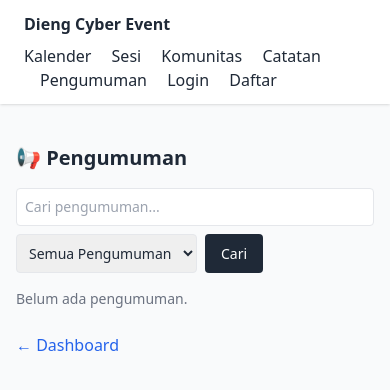
After one commit to FaizRisqi/dieng-event, a Flask app: page /pengumuman/ in a window 390 px wide. The commit adds this page. Shown: the top 390 px of the page. Run offline with Flask 3, Linux system fonts and the light colour scheme; some libraries are stand-ins or nearby versions.

Commit message:
feat: pengumuman umum dan per komunitas, pin, filter, dashboard

```diff
--- a/app/__init__.py
+++ b/app/__init__.py
@@ -62,4 +62,7 @@ def create_app():
     from app.routes.profil import bp as profil_bp
     app.register_blueprint(profil_bp)
 
+    from app.routes.pengumuman import bp as pengumuman_bp
+    app.register_blueprint(pengumuman_bp)
+
     return app
--- /dev/null
+++ b/app/routes/pengumuman.py
@@ -0,0 +1,170 @@
+from flask import Blueprint, render_template, request, redirect, url_for, flash, abort
+from flask_login import current_user, login_required
+from app import db
+from app.models import Pengumuman, Community, CommunityMember
+
+bp = Blueprint("pengumuman", __name__, url_prefix="/pengumuman")
+
+
+def staff():
+    return current_user.is_authenticated and current_user.role in ("admin", "mentor")
+
+
+def komunitas_dikelola():
+    if not current_user.is_authenticated:
+        return []
+    if current_user.role in ("admin", "mentor"):
+        return Community.query.order_by(Community.nama).all()
+    return (
+        Community.query.join(CommunityMember)
+        .filter(CommunityMember.user_id == current_user.id, CommunityMember.role == "pengurus")
+        .order_by(Community.nama)
+        .all()
+    )
+
+
+def bisa_baca(p):
+    if p.community_id is None:
+        return True
+    if staff():
+        return True
+    if not current_user.is_authenticated:
+        return False
+    return db.session.get(CommunityMember, (p.community_id, current_user.id)) is not None
+
+
+def bisa_kelola(p):
+    if not current_user.is_authenticated:
+        return False
+    if current_user.role == "admin" or p.created_by == current_user.id:
+        return True
+    if p.community_id:
+        m = db.session.get(CommunityMember, (p.community_id, current_user.id))
+        return bool(m and m.role == "pengurus")
+    return False
+
+
+@bp.route("/")
+def index():
+    q = request.args.get("q", "").strip()
+    cid = request.args.get("community_id", type=int)
+
+    query = Pengumuman.query
+    if q:
+        query = query.filter(
+            db.or_(Pengumuman.judul.ilike(f"%{q}%"), Pengumuman.isi.ilike(f"%{q}%"))
+        )
+    if cid:
+        query = query.filter_by(community_id=cid)
+
+    # Urutkan: pin terlebih dahulu (desc), lalu created_at (desc)
+    semua = query.order_by(Pengumuman.pin.desc(), Pengumuman.created_at.desc()).all()
+    daftar = [p for p in semua if bisa_baca(p)]
+
+    bisa_buat = bool(staff() or komunitas_dikelola())
+    komunitas = Community.query.order_by(Community.nama).all()
+
+    return render_template(
+        "pengumuman.html",
+        daftar=daftar,
+        bisa_buat=bisa_buat,
+        komunitas=komunitas,
+        q=q,
+        cid=cid,
+        bisa_kelola=bisa_kelola,
+    )
+
+
+@bp.route("/new", methods=["GET", "POST"])
+@login_required
+def new():
+    pilihan = komunitas_dikelola()
+    if not staff() and not pilihan:
+        abort(403)
+
+    if request.method == "POST":
+        judul = request.form.get("judul", "").strip()
+        isi = request.form.get("isi", "").strip()
+        pin = bool(request.form.get("pin"))
+        cid = request.form.get("community_id") or None
+        cid = int(cid) if cid else None
+
+        if not judul or not isi:
+            flash("Judul dan isi pengumuman wajib diisi.", "error")
+        elif cid is None and not staff():
+            flash("Pengumuman umum hanya bisa dibuat oleh admin/mentor.", "error")
+        elif cid is not None and cid not in {c.id for c in pilihan}:
+            abort(403)
+        else:
+            p = Pengumuman(
+                judul=judul,
+                isi=isi,
+                pin=pin,
+                community_id=cid,
+                created_by=current_user.id,
+            )
+            db.session.add(p)
+            db.session.commit()
+            flash("Pengumuman berhasil dipublikasikan.", "success")
+            return redirect(url_for("pengumuman.index"))
+
+    return render_template("pengumuman_form.html", p=None, komunitas=pilihan, staff=staff())
+
+
+@bp.route("/<int:pid>/edit", methods=["GET", "POST"])
+@login_required
+def edit(pid):
+    p = db.get_or_404(Pengumuman, pid)
+    if not bisa_kelola(p):
+        abort(403)
+
+    pilihan = komunitas_dikelola()
+
+    if request.method == "POST":
+        judul = request.form.get("judul", "").strip()
+        isi = request.form.get("isi", "").strip()
+        pin = bool(request.form.get("pin"))
+        cid = request.form.get("community_id") or None
+        cid = int(cid) if cid else None
+
+        if not judul or not isi:
+            flash("Judul dan isi pengumuman wajib diisi.", "error")
+        elif cid is None and not staff():
+            flash("Pengumuman umum hanya bisa dibuat oleh admin/mentor.", "error")
+        elif cid is not None and cid not in {c.id for c in pilihan}:
+            abort(403)
+        else:
+            p.judul = judul
+            p.isi = isi
+            p.pin = pin
+            p.community_id = cid
+            db.session.commit()
+            flash("Pengumuman berhasil diperbarui.", "success")
+            return redirect(url_for("pengumuman.index"))
+
+    return render_template("pengumuman_form.html", p=p, komunitas=pilihan, staff=staff())
+
+
+@bp.route("/<int:pid>/delete", methods=["POST"])
+@login_required
+def delete(pid):
+    p = db.get_or_404(Pengumuman, pid)
+    if not bisa_kelola(p):
+        abort(403)
+    db.session.delete(p)
+    db.session.commit()
+    flash("Pengumuman dihapus.", "success")
+    return redirect(url_for("pengumuman.index"))
+
+
+@bp.route("/<int:pid>/pin", methods=["POST"])
+@login_required
+def toggle_pin(pid):
+    p = db.get_or_404(Pengumuman, pid)
+    if not bisa_kelola(p):
+        abort(403)
+    p.pin = not p.pin
+    db.session.commit()
+    status = "disematkan di atas" if p.pin else "batal disematkan"
+    flash(f"Pengumuman {status}.", "success")
+    return redirect(url_for("pengumuman.index"))
--- a/app/templates/base.html
+++ b/app/templates/base.html
@@ -17,6 +17,7 @@
       {% endif %}
       <a href="{{ url_for('communities.index') }}">Komunitas</a>
       <a href="{{ url_for('notes.index') }}">Catatan</a>
+      <a href="{{ url_for('pengumuman.index') }}">Pengumuman</a>
       {% if current_user.is_authenticated %}
         {% if current_user.role in ('admin', 'mentor') %}
           <a href="{{ url_for('rekap.index') }}">Rekap</a>
--- /dev/null
+++ b/app/templates/pengumuman.html
@@ -0,0 +1,77 @@
+{% extends "base.html" %}
+{% block title %}Pengumuman{% endblock %}
+{% block main_class %}max-w-3xl{% endblock %}
+{% block content %}
+<div class="flex justify-between items-center mb-4">
+  <h1 class="text-xl font-bold">📢 Pengumuman</h1>
+  {% if bisa_buat %}
+    <a href="{{ url_for('pengumuman.new') }}" class="bg-blue-600 text-white rounded px-4 py-2">+ Pengumuman</a>
+  {% endif %}
+</div>
+
+<form method="get" class="mb-4 flex flex-wrap gap-2">
+  <input name="q" placeholder="Cari pengumuman..." value="{{ q or '' }}"
+         class="border rounded p-2 flex-1 min-w-[12rem] text-sm">
+  <select name="community_id" class="border rounded p-2 text-sm">
+    <option value="">Semua Pengumuman</option>
+    {% for k in komunitas %}
+      <option value="{{ k.id }}" {% if cid == k.id %}selected{% endif %}>{{ k.nama }}</option>
+    {% endfor %}
+  </select>
+  <button class="bg-gray-800 text-white rounded px-4 py-2 text-sm">Cari</button>
+  {% if q or cid %}
+    <a href="{{ url_for('pengumuman.index') }}" class="bg-gray-200 text-gray-700 rounded px-3 py-2 text-sm">Reset</a>
+  {% endif %}
+</form>
+
+<div class="space-y-4">
+  {% for p in daftar %}
+  <div class="bg-white rounded shadow p-5 {% if p.pin %}border-l-4 border-yellow-500{% endif %}">
+    <div class="flex justify-between items-start gap-3">
+      <div>
+        <div class="flex items-center gap-2 flex-wrap">
+          {% if p.pin %}
+            <span class="text-xs bg-yellow-100 text-yellow-800 rounded px-2 py-0.5 font-medium">📌 Disematkan</span>
+          {% endif %}
+          {% if p.community %}
+            <span class="text-xs bg-blue-100 text-blue-700 rounded px-2 py-0.5">{{ p.community.nama }}</span>
+          {% else %}
+            <span class="text-xs bg-gray-100 text-gray-700 rounded px-2 py-0.5">Umum</span>
+          {% endif %}
+          <span class="text-xs text-gray-400">{{ p.created_at.strftime('%d/%m/%Y %H:%M') }}</span>
+          {% if p.penulis %}
+            <span class="text-xs text-gray-500">&bull; {{ p.penulis.nama }}</span>
+          {% endif %}
+        </div>
+        <h2 class="font-bold text-lg mt-2">{{ p.judul }}</h2>
+      </div>
+
+      {% if bisa_kelola(p) %}
+      <div class="flex items-center gap-2 text-xs">
+        <form method="post" action="{{ url_for('pengumuman.toggle_pin', pid=p.id) }}">
+          <button class="text-yellow-600 hover:underline">
+            {{ 'Lepas Pin' if p.pin else 'Pin' }}
+          </button>
+        </form>
+        <a href="{{ url_for('pengumuman.edit', pid=p.id) }}" class="text-blue-600 hover:underline">Edit</a>
+        <form method="post" action="{{ url_for('pengumuman.delete', pid=p.id) }}"
+              onsubmit="return confirm('Hapus pengumuman ini?')">
+          <button class="text-red-600 hover:underline">Hapus</button>
+        </form>
+      </div>
+      {% endif %}
+    </div>
+
+    <div class="mt-3 text-sm text-gray-700 whitespace-pre-line leading-relaxed">
+      {{ p.isi }}
+    </div>
+  </div>
+  {% else %}
+  <p class="text-sm text-gray-500">Belum ada pengumuman{% if q or cid %} yang cocok dengan pencarian{% endif %}.</p>
+  {% endfor %}
+</div>
+
+<div class="mt-6">
+  <a href="{{ url_for('main.dashboard') }}" class="text-blue-600">&larr; Dashboard</a>
+</div>
+{% endblock %}
```
Also changed, not shown: AGENTS.md (+1 -2 lines), HISTORY.md (+1 -0 lines), RENCANA.md (+1 -1 lines), app/models.py (+17 -0 lines), app/routes/main.py (+10 -1 lines), app/templates/community_detail.html (+23 -0 lines), app/templates/dashboard.html (+31 -1 lines), app/templates/pengumuman_form.html (added, +47 -0 lines), migrations/versions/f4a5b6c7d8e9_tambah_pengumuman.py (added, +34 -0 lines).
